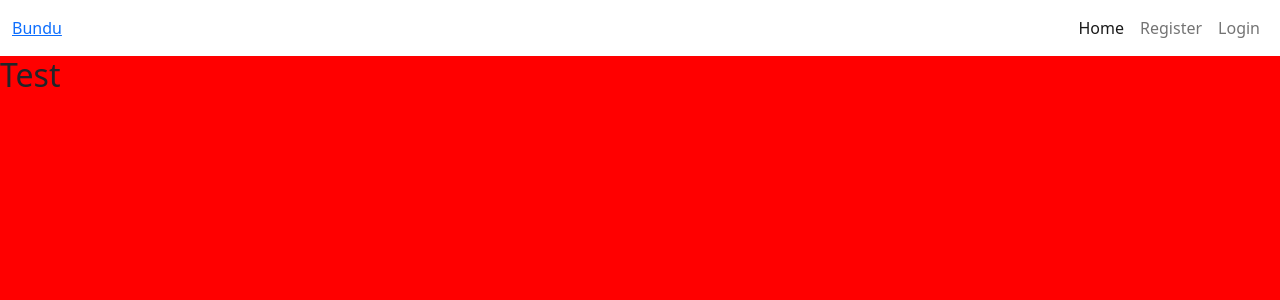
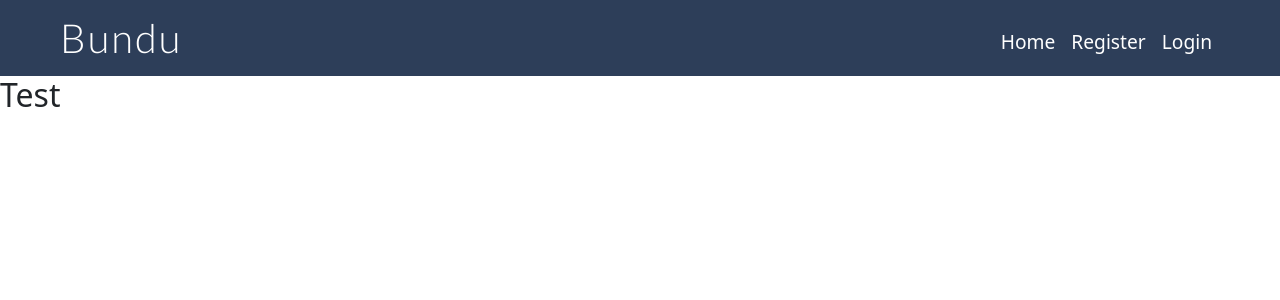
Before and after one commit to Tony118g/bundu-restaurant, a Django app: page / in a window 1280 px wide. Shown: the top 300 px of the page. Run offline with Django 3.2, Linux system fonts and the light colour scheme.

Commit message:
Import google fonts and add basic styles to navbar

```diff
--- a/static/css/style.css
+++ b/static/css/style.css
@@ -1,3 +1,26 @@
-body {
-    background-color: red;
+/* Google font import */
+
+@import url('https://fonts.googleapis.com/css2?family=Lato:ital,wght@0,100;0,300;0,400;0,700;0,900;1,100;1,300;1,400;1,700;1,900&family=PT+Sans:ital,wght@0,400;0,700;1,400;1,700&display=swap');
+
+#nav-logo {
+    font-family: lato;
+    font-weight: 300;
+    font-size: 2.5rem;
+    letter-spacing: 2px;
+    text-decoration: none;
+    color: white;
 }
+
+#nav-logo:hover {
+    color: white;
+}
+
+.navbar {
+    background-color: #2D3E59;
+}
+
+.nav-link {
+    font-size: 1.2rem;
+    font-weight: 100;
+    color: white !important;
+}
--- a/templates/base.html
+++ b/templates/base.html
@@ -21,28 +21,28 @@
 
     <!-- Navigation -->
 
-    <nav class="navbar navbar-expand-lg navbar-light bg-white">
+    <nav class="navbar navbar-expand-md navbar-dark">
         <div class="container-fluid">
-            <a href="{% url 'home' %}">Bundu</a>
+            <a id="nav-logo" class="ms-5" href="{% url 'home' %}">Bundu</a>
             <button class="navbar-toggler" type="button" data-bs-toggle="collapse" data-bs-target="#navbarText"
                 aria-controls="navbarText" aria-expanded="false" aria-label="Toggle navigation">
                 <span class="navbar-toggler-icon"></span>
             </button>
             <div class="collapse navbar-collapse" id="navbarText">
-                <ul class="navbar-nav ms-auto mb-2 mb-lg-0">
+                <ul class="navbar-nav ms-auto me-5 mb-0">
                     <li class="nav-item">
-                        <a class="nav-link active" aria-current="page" href="{% url 'home' %}">Home</a>
+                        <a class="nav-link pb-md-0" aria-current="page" href="{% url 'home' %}">Home</a>
                     </li>
                     {% if user.is_authenticated %}
                     <li class="nav-item">
-                        <a class="nav-link" href="{% url 'account_logout' %}">Logout</a>
+                        <a class="nav-link pb-md-0" href="{% url 'account_logout' %}">Logout</a>
                     </li>
                     {% else %}
                     <li class="nav-item">
-                        <a class="nav-link" href="{% url 'account_signup' %}">Register</a>
+                        <a class="nav-link pb-md-0" href="{% url 'account_signup' %}">Register</a>
                     </li>
                     <li class="nav-item">
-                        <a class="nav-link" href="{% url 'account_login' %}">Login</a>
+                        <a class="nav-link pb-md-0" href="{% url 'account_login' %}">Login</a>
                     </li>
                     {% endif %}
                 </ul>
```
